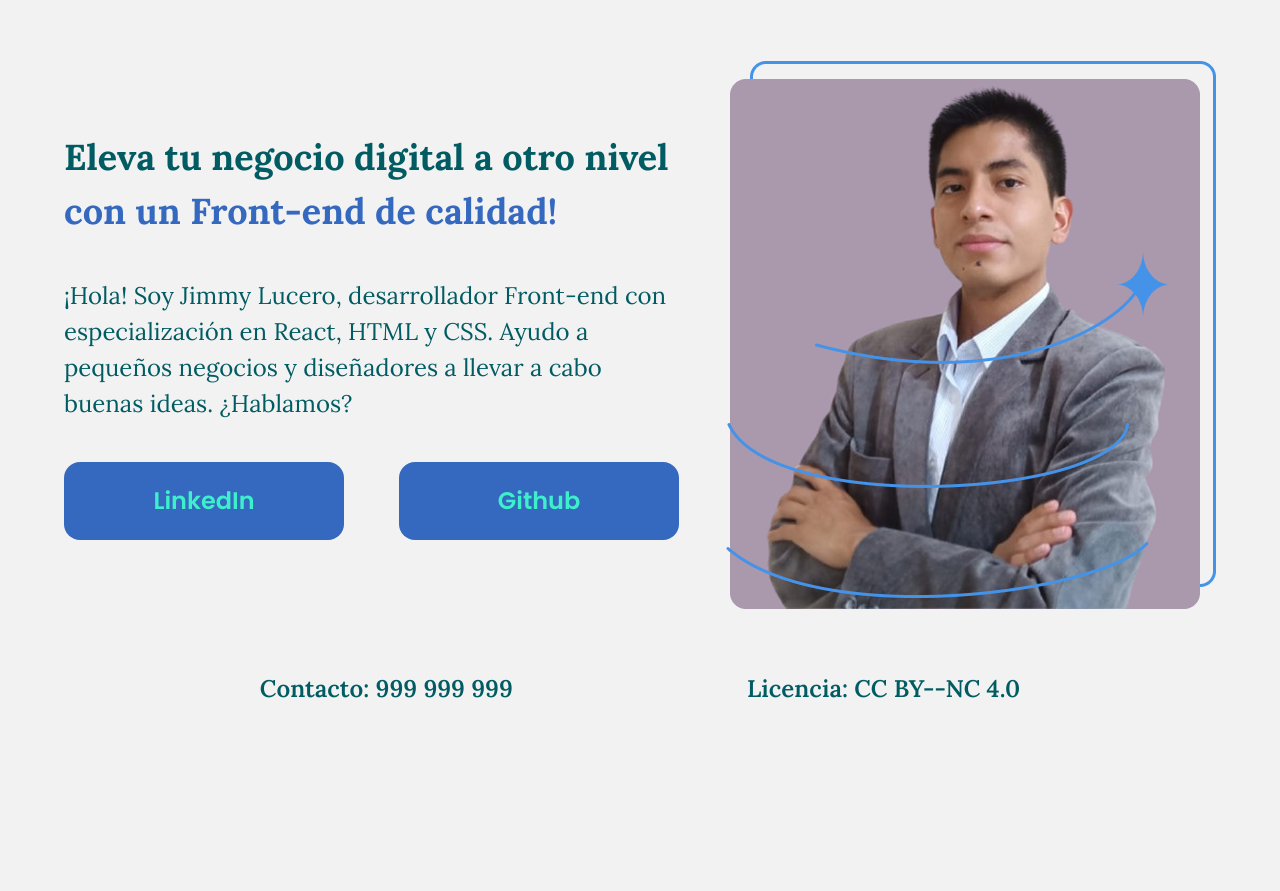
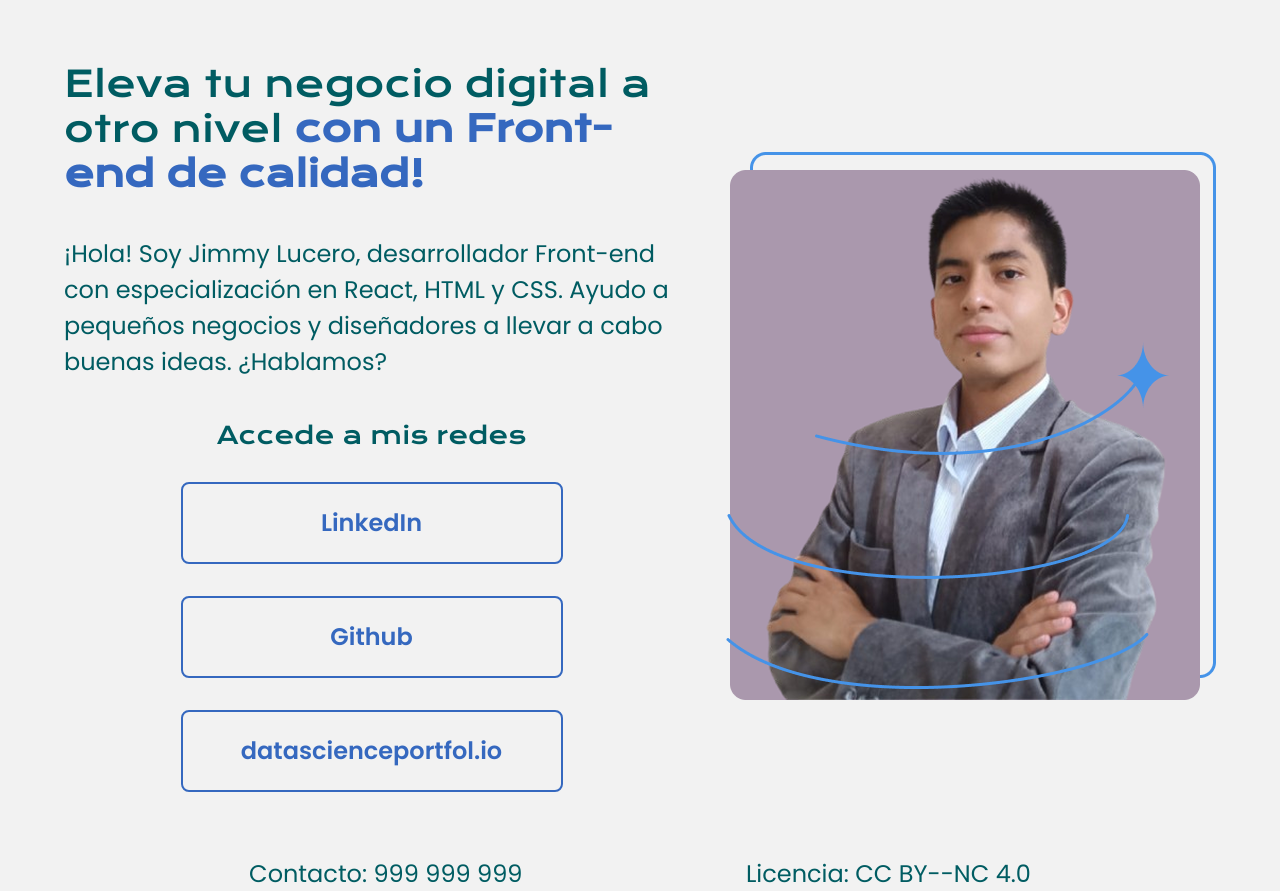
Before and after one commit to JLuceroVasquez/proyecto-portafolio, a plain HTML site: page index.html in a window 1280 px wide. Shown: the part 129-1020 px from the top of the page. Before the commit the page ends 833 px from the top, so only its background shows below. Drawn offline with nearby package versions, Linux system fonts and the light colour scheme.

Commit message:
Estilizamos los botones de CSS según el nuevo prototipo de Figma

```diff
--- a/index.html
+++ b/index.html
@@ -23,8 +23,10 @@
                 cabo buenas ideas. ¿Hablamos?
             </p>
             <div class="contenido__presentacion__redSocial">
+                <h2 class="contenido__presentacion__redSocial__titulo">Accede a mis redes</h2>
                 <a href="https://www.linkedin.com/in/jimmy-lucero/" class="contenido__presentacion__redSocial__item">LinkedIn</a>
                 <a href="https://github.com/JLuceroVasquez" class="contenido__presentacion__redSocial__item">Github</a>
+                <a href="https://www.datascienceportfol.io/jimoctavio2016" class="contenido__presentacion__redSocial__item">datascienceportfol.io</a>
             </div>
         </section>
         <img src="img/Imagen de Jimmy Lucero.png" alt="Imagen de Jimmy Lucero trabajando.">
--- a/sytle.css
+++ b/sytle.css
@@ -1,5 +1,5 @@
 /*Agregamos las fuentes Lora y Poppins en el CSS*/
-@import url('https://fonts.googleapis.com/css2?family=Lora:ital,wght@0,400..700;1,400..700&family=Poppins:ital,wght@0,100;0,200;0,300;0,400;0,500;0,600;0,700;0,800;0,900;1,100;1,200;1,300;1,400;1,500;1,600;1,700;1,800;1,900&display=swap');
+@import url('https://fonts.googleapis.com/css2?family=Krona+One&family=Poppins:ital,wght@0,100;0,200;0,300;0,400;0,500;0,600;0,700;0,800;0,900;1,100;1,200;1,300;1,400;1,500;1,600;1,700;1,800;1,900&display=swap');
 
 /*Reseteamos el margen y padding de todos los elementos html*/
 *{
@@ -46,24 +46,34 @@ body {
         /*Estilo del titulo de la sección h1 "presentación"*/
         .contenido__presentacion__titulo{
             font-size:36px;
-            line-height: 1.5;
-            font-family: 'Lora', Georgia, serif;
-            font-weight: 700;
+            font-family: 'Krona One', Verdana, sans-serif;
+            font-weight: 400;
         }
 
         /*Estilo del titulo de la sección texto "presentación"*/
         .contenido__presentacion__texto{
             font-size:24px;
             line-height: 1.5;
-            font-family: 'Lora', Georgia, serif;
+            font-family: 'Poppins', Helvetica, sans-serif;
             font-weight: 400;
         }
 
         /*Estilo de los enlaces de la sección texto "presentación"*/
         .contenido__presentacion__redSocial{
             display:flex;
-            justify-content:space-between;
+            flex-direction:column;
+            align-items: center;
+            gap:32px;
         }
+            /* Estilo del título del contenedor "Red Social"*/
+            .contenido__presentacion__redSocial__titulo{
+                /*Tipo de la fuente*/
+                font-family: 'Krona One', Verdana, sans-serif;
+                /*Tamaño de la fuente*/
+                font-size:24px;
+                /*Peso de la fuente*/
+                font-weight: 400;
+            }
 
             /* Estilo por defecto de los enlaces */
             .contenido__presentacion__redSocial__item {
@@ -72,14 +82,14 @@ body {
                 font-family: 'Poppins', Helvetica, sans-serif;
                 font-weight: 600;
                 /*Decoración y posición de la letra*/
-                color: #3DEFCA;
+                color: #3568BF;
                 text-decoration: none;
                 text-align: center;
-                /*Color, tamaño y esquinas de la cajita*/
-                background-color: #3568BF;
-                width:280px;
+                /*Borde, tamaño y esquinas de la cajita*/
+                border: 2px solid #3568BF;
+                width:378px;
                 padding: 21.5px 0;
-                border-radius: 16px;
+                border-radius: 8px;
             }
 
             /* Estilo cuando visité los enlaces */
@@ -104,6 +114,6 @@ body {
     justify-content:space-evenly;
     margin:2%;
     font-size:24px;
-    font-family: 'Lora', Georgia, serif;
-    font-weight: 600;
+    font-family: 'Poppins', Helvetica, sans-serif;
+    font-weight: 400;
 }
```
